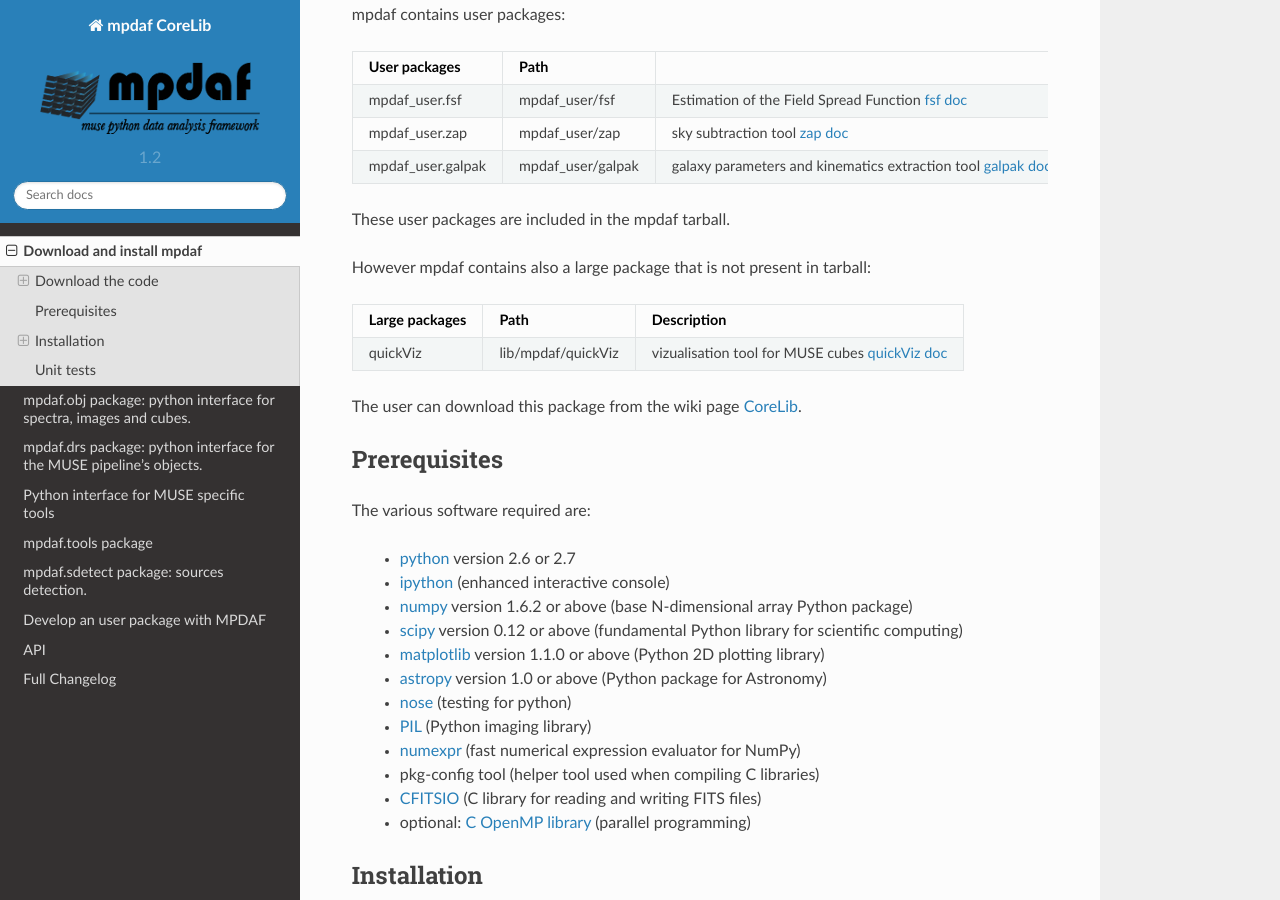
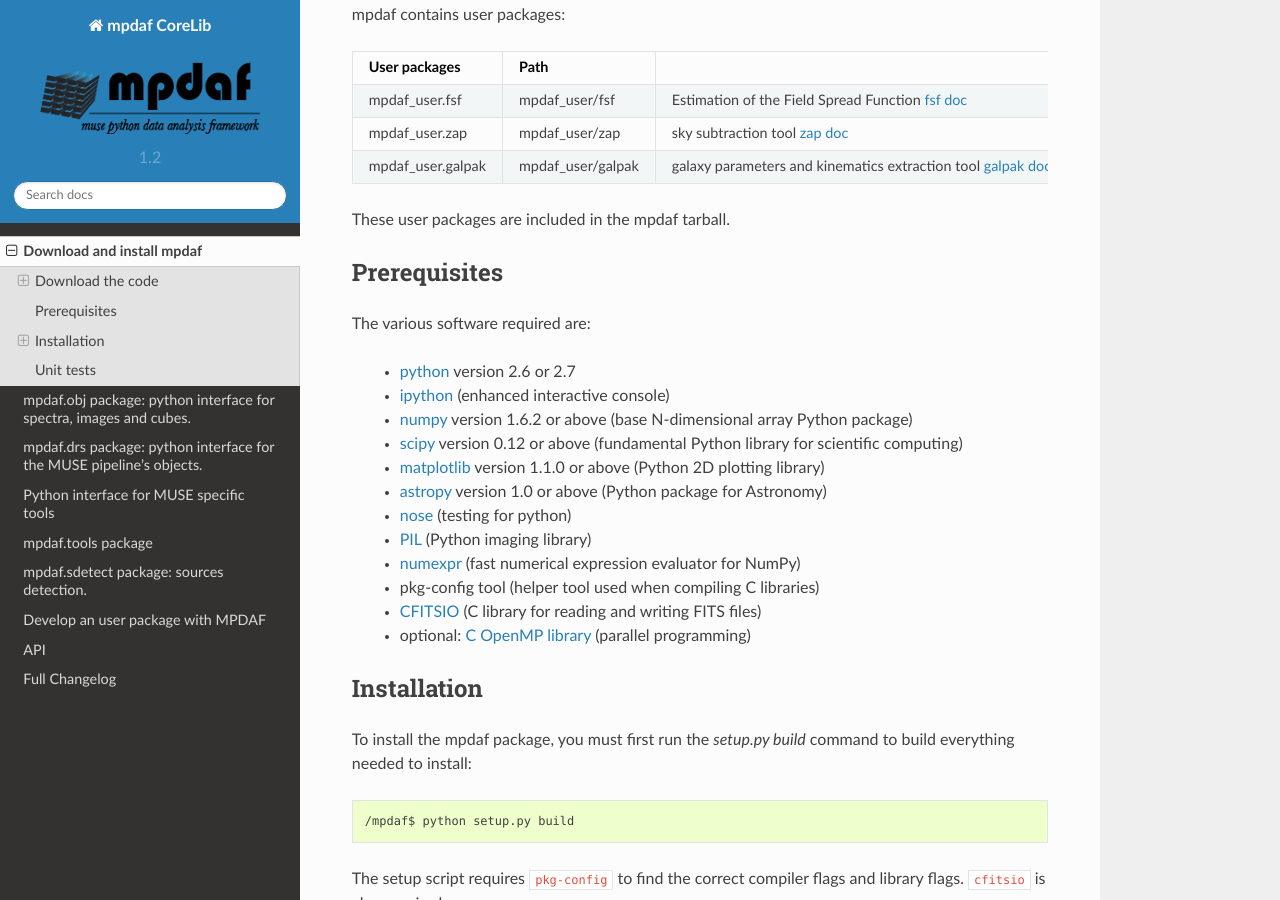
Before and after one commit to musevlt/mpdaf, a Sphinx documentation site: the page built from doc/CoreLib/source/installation.rst, in a window 1280 px wide and 900 px high, scrolled down 459 px. Built offline with Sphinx 7.4.7 and the Read the Docs theme 2.0.0, drawn with Linux system fonts in a browser that asks for light colours; pages that are not in the unit, such as notebooks, are missing from menus.

Commit message:
remove submodule QuickViz

```diff
--- a/doc/CoreLib/source/installation.rst
+++ b/doc/CoreLib/source/installation.rst
@@ -37,19 +37,6 @@ mpdaf contains user packages:
 +-------------------+--------------------+-----------------------------------------------------------------------+
 
 These user packages are included in the mpdaf tarball.
-
-However mpdaf contains also a large package that is not present in tarball:
-
-+-------------------+--------------------+-----------------------------------------------------------------------+
-| Large packages    | Path               | Description                                                           |
-+===================+====================+=======================================================================+
-| quickViz          | lib/mpdaf/quickViz | vizualisation tool for MUSE cubes                                     |
-|                   |                    | `quickViz doc <http://urania1.univ-lyon1.fr/mpdaf/wiki/DocQuickViz>`_ |
-+-------------------+--------------------+-----------------------------------------------------------------------+
-
-
-The user can download this package from the wiki page `CoreLib <http://urania1.univ-lyon1.fr/mpdaf/wiki/WikiCoreLib>`_.
-
 
 
 Prerequisites
```
Also changed, not shown: .gitmodules.
